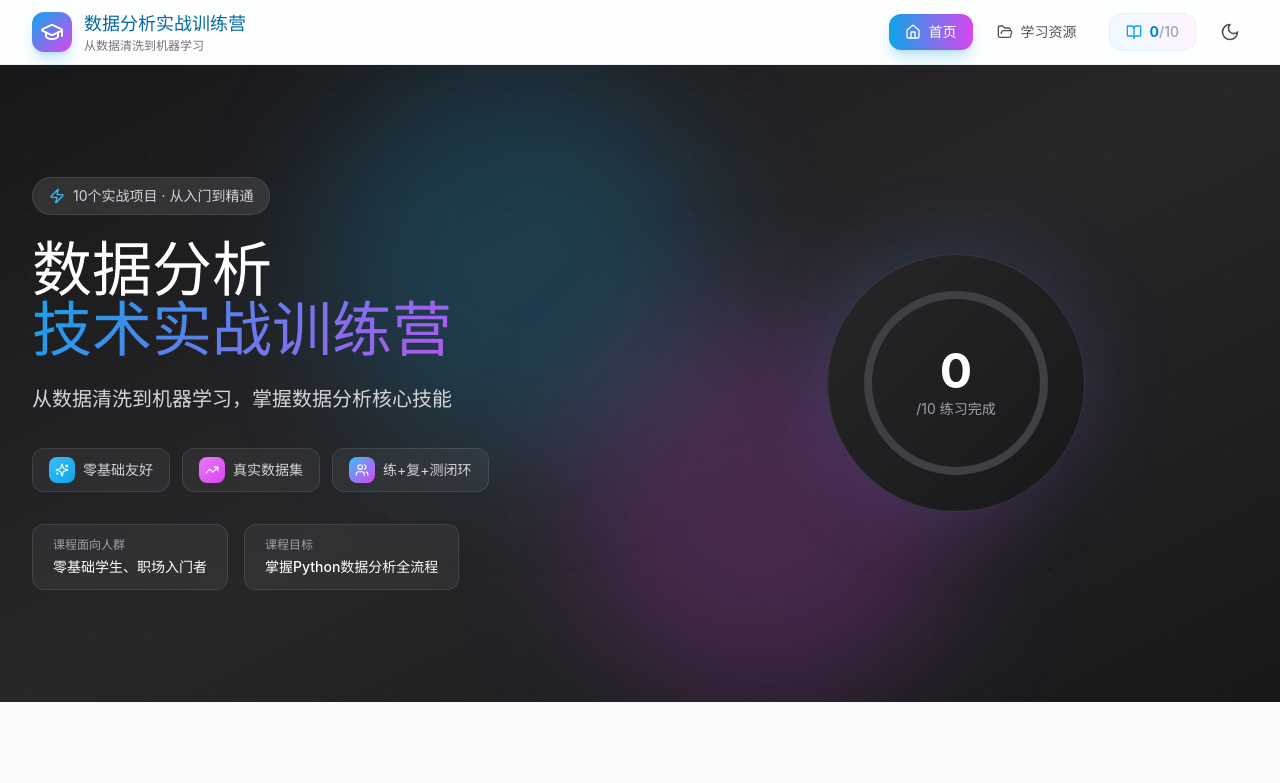
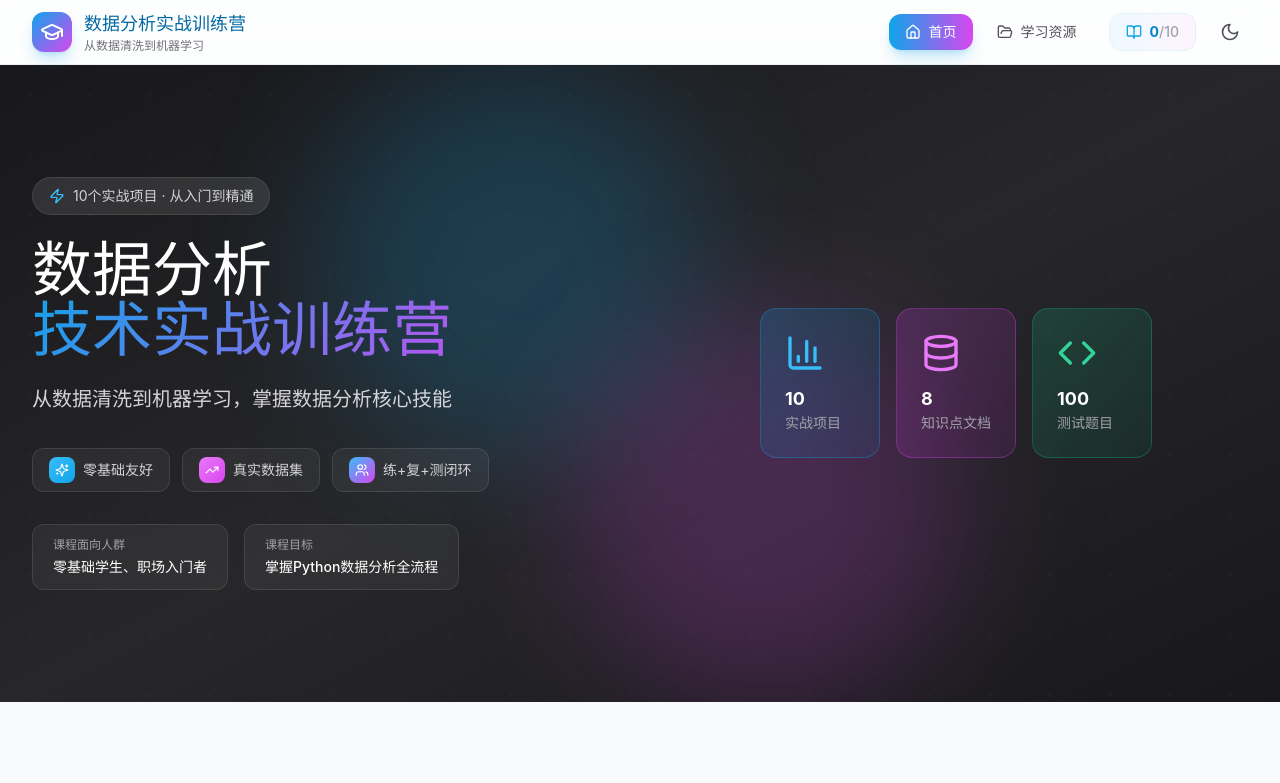
Before and after one commit to 7fxm/data-analysis-training, a React (Vite) app: page / in a window 1280 px wide. Shown: the top 783 px of the page. Built offline with nearby package versions, Linux system fonts and the light colour scheme.

Commit message:
移除首页进度显示，替换为统计卡片

```diff
--- a/src/components/home/HeroSection.tsx
+++ b/src/components/home/HeroSection.tsx
@@ -1,11 +1,6 @@
-import { useAppStore } from '@/context/AppContext';
-import { Sparkles, TrendingUp, Users, Zap } from 'lucide-react';
+import { Sparkles, TrendingUp, Users, Zap, BarChart3, Database, Code } from 'lucide-react';
 
 export function HeroSection() {
-  const getCompletedCount = useAppStore((state) => state.getCompletedCount);
-  const completedCount = getCompletedCount();
-  const progress = (completedCount / 10) * 100;
-
   const features = [
     { icon: Sparkles, label: '零基础友好', color: 'from-primary-400 to-primary-500' },
     { icon: TrendingUp, label: '真实数据集', color: 'from-accent-400 to-accent-500' },
@@ -67,42 +62,21 @@ export function HeroSection() {
           </div>
 
           <div className="flex justify-center animate-slide-up">
-            <div className="relative">
-              <div className="absolute inset-0 bg-gradient-to-br from-primary-500/20 to-accent-500/20 rounded-full blur-2xl" />
-              <div className="relative p-8 rounded-full bg-gradient-to-br from-surface-800 to-surface-900 border border-white/10">
-                <svg className="w-48 h-48 transform -rotate-90">
-                  <circle
-                    cx="96"
-                    cy="96"
-                    r="88"
-                    stroke="currentColor"
-                    strokeWidth="8"
-                    fill="transparent"
-                    className="text-surface-700"
-                  />
-                  <circle
-                    cx="96"
-                    cy="96"
-                    r="88"
-                    stroke="url(#progressGradient)"
-                    strokeWidth="8"
-                    fill="transparent"
-                    strokeDasharray={553}
-                    strokeDashoffset={553 - (553 * progress) / 100}
-                    className="transition-all duration-1000"
-                    strokeLinecap="round"
-                  />
-                  <defs>
-                    <linearGradient id="progressGradient" x1="0%" y1="0%" x2="100%" y2="0%">
-                      <stop offset="0%" stopColor="#0ea5e9" />
-                      <stop offset="100%" stopColor="#d946ef" />
-                    </linearGradient>
-                  </defs>
-                </svg>
-                <div className="absolute inset-0 flex flex-col items-center justify-center">
-                  <span className="text-5xl font-bold text-white">{completedCount}</span>
-                  <span className="text-surface-400 text-sm mt-1">/10 练习完成</span>
-                </div>
+            <div className="relative grid grid-cols-3 gap-4">
+              <div className="p-6 rounded-2xl bg-gradient-to-br from-primary-500/20 to-primary-600/10 border border-primary-500/30 hover:scale-105 transition-transform">
+                <BarChart3 className="w-10 h-10 text-primary-400 mb-3" />
+                <p className="text-white font-bold text-lg">10</p>
+                <p className="text-surface-400 text-sm">实战项目</p>
+              </div>
+              <div className="p-6 rounded-2xl bg-gradient-to-br from-accent-500/20 to-accent-600/10 border border-accent-500/30 hover:scale-105 transition-transform">
+                <Database className="w-10 h-10 text-accent-400 mb-3" />
+                <p className="text-white font-bold text-lg">8</p>
+                <p className="text-surface-400 text-sm">知识点文档</p>
+              </div>
+              <div className="p-6 rounded-2xl bg-gradient-to-br from-emerald-500/20 to-emerald-600/10 border border-emerald-500/30 hover:scale-105 transition-transform">
+                <Code className="w-10 h-10 text-emerald-400 mb-3" />
+                <p className="text-white font-bold text-lg">100</p>
+                <p className="text-surface-400 text-sm">测试题目</p>
               </div>
             </div>
           </div>
```
